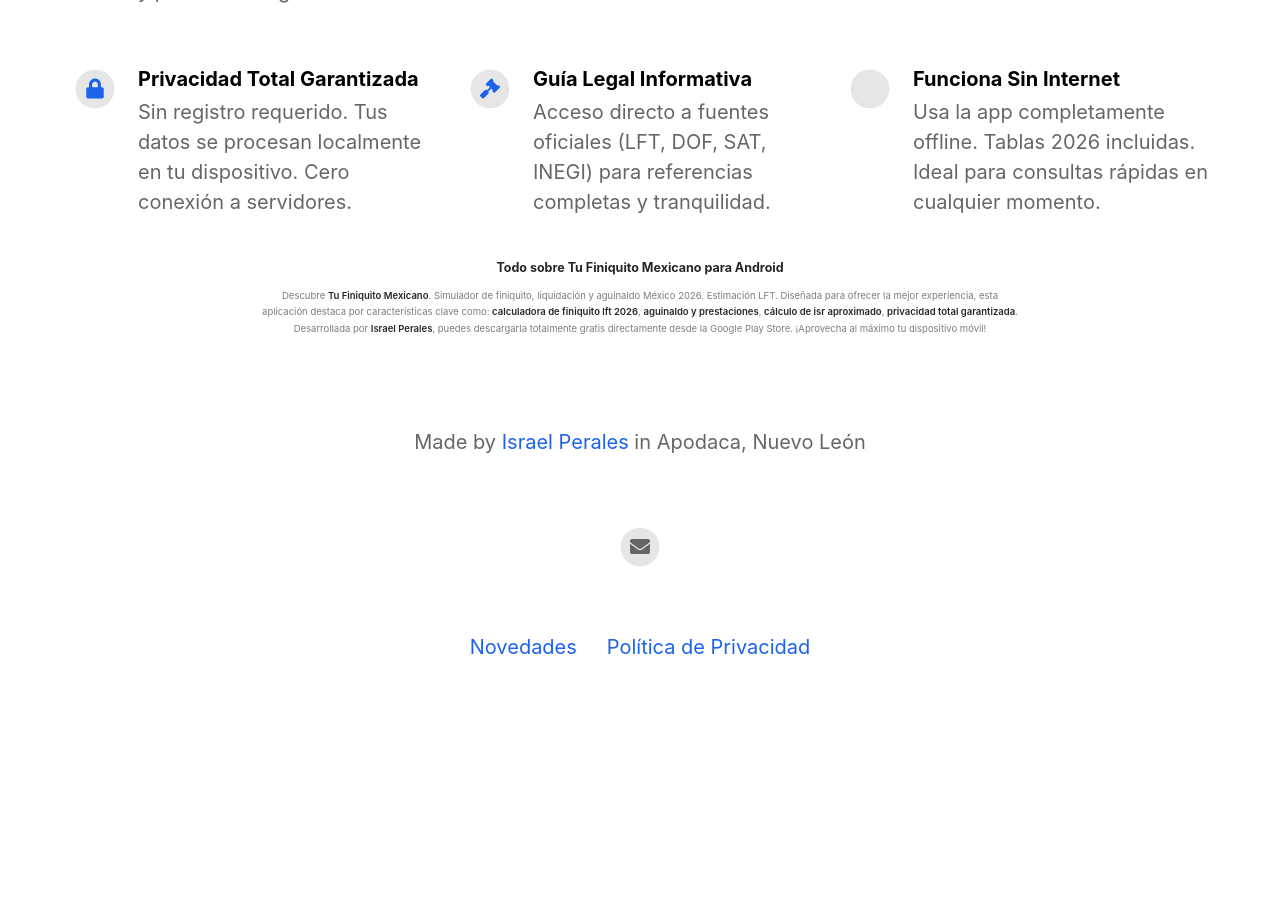
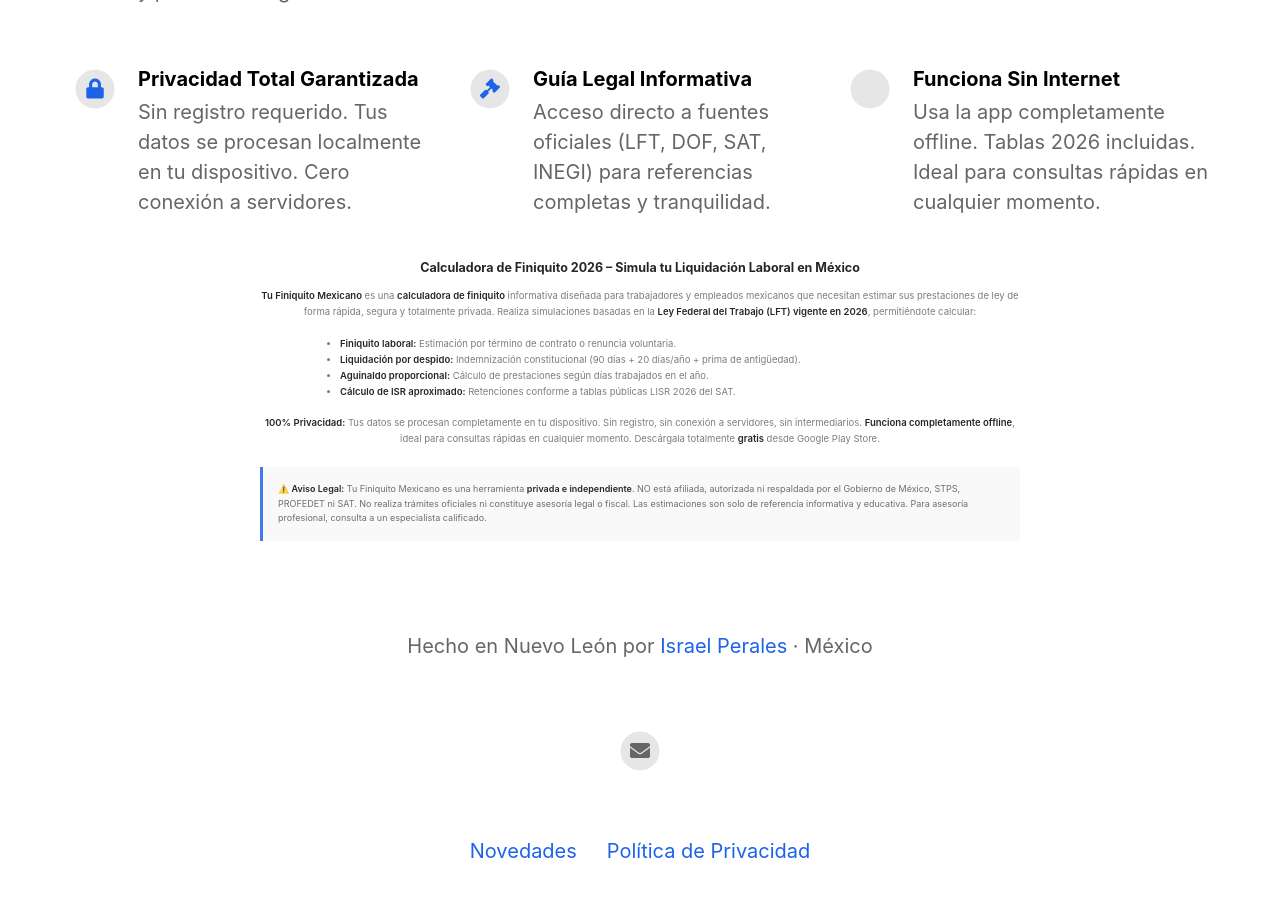
Before and after one commit to ripper2hl/tu-finiquito-mexicano-landing, a Jekyll site: the page built from index.html, in a window 1280 px wide and 900 px high, scrolled down 1306 px. Shown: the top 897 px of the window. Built offline with Jekyll 4.4.1, drawn with Linux system fonts in a browser that asks for light colours; nearby versions of some CDN libraries; before the commit the page ends 2033 px from its top, so only the background shows below that; some of the changed text lies outside the part shown.

Commit message:
feat: Update app description and footer text for clarity and localization

```diff
--- a/_config.yml
+++ b/_config.yml
@@ -19,7 +19,7 @@ app_description                       : Simulador de finiquito, liquidación y a
 # ====================================================
 # Localization & Dynamic Content
 # ====================================================
-price_text: "Free"                              # Text shown instead of price
+price_text: "Gratis, Sin registro"                              # Text shown instead of price
 changelog_title                       : Novedades
 latest_changes                        : "¡Lanzamiento oficial v1.0! <br>- Calculadora laboral actualizada con tablas de la LFT e ISR para 2026.<br>- Nueva sección de Guía Legal con acceso directo a fuentes oficiales (SAT, DOF, LFT, INEGI).<br>- Se añadió un aviso de deslinde de responsabilidad (Disclaimer) para mayor claridad y transparencia.<br>- Privacidad total: Tus cálculos se procesan de forma local y segura."
 
@@ -29,8 +29,8 @@ latest_changes                        : "¡Lanzamiento oficial v1.0! <br>- Calcu
 # ====================================================
 your_name                             : Israel Perales
 your_link: https://www.israel-perales.com
-your_city: Apodaca, Nuevo León
-email_address: contact@yourdomain.com
+your_city: Nuevo León
+email_address: israel-perales@outlook.com
 
 linkedin_username:
 linkedin_company:
--- a/_includes/footer.html
+++ b/_includes/footer.html
@@ -1,6 +1,6 @@
 <footer>
 	{% if site.your_name %}
-	<p class="footerText">Made by {% if site.your_link %}<a href="{{ site.your_link }}">{% endif %}{{ site.your_name }}{% if site.your_link %}</a>{% endif %}{% if site.your_city %} in {{ site.your_city }}{% endif %}</p>
+	<p class="footerText">Hecho en {% if site.your_city %}{{ site.your_city }} por {% endif %}{% if site.your_link %}<a href="{{ site.your_link }}">{% endif %}{{ site.your_name }}{% if site.your_link %}</a>{% endif %} · México</p>
 	{% endif %}
 	<div class="footerIcons">
 
--- a/_includes/seo-content.html
+++ b/_includes/seo-content.html
@@ -1,17 +1,24 @@
 <section class="seo-content">
-    <h2>Todo sobre {{ site.app_name }} para Android</h2>
+    <h2>Calculadora de Finiquito 2026 – Simula tu Liquidación Laboral en México</h2>
+
     <p>
-        Descubre <strong>{{ site.app_name }}</strong>. {{ site.app_description }}
-        {% if site.features.size > 0 %}
-        Diseñada para ofrecer la mejor experiencia, esta aplicación destaca por características clave como:
-        {% for feature in site.features limit:4 %}
-        <strong>{{ feature.title | downcase }}</strong>{% if forloop.last == false %}, {% else %}.{% endif %}
-        {% endfor %}
-        {% endif %}
+        <strong>{{ site.app_name }}</strong> es una <strong>calculadora de finiquito</strong> informativa diseñada para trabajadores y empleados mexicanos que necesitan estimar sus prestaciones de ley de forma rápida, segura y totalmente privada. Realiza simulaciones basadas en la <strong>Ley Federal del Trabajo (LFT) vigente en 2026</strong>, permitiéndote calcular:
     </p>
+
+    <ul style="text-align: left; max-width: 600px; margin: 1.5rem auto;">
+        <li><strong>Finiquito laboral:</strong> Estimación por término de contrato o renuncia voluntaria.</li>
+        <li><strong>Liquidación por despido:</strong> Indemnización constitucional (90 días + 20 días/año + prima de antigüedad).</li>
+        <li><strong>Aguinaldo proporcional:</strong> Cálculo de prestaciones según días trabajados en el año.</li>
+        <li><strong>Cálculo de ISR aproximado:</strong> Retenciones conforme a tablas públicas LISR 2026 del SAT.</li>
+    </ul>
+
     <p>
-        Desarrollada por <strong>{{ site.your_name | default: 'nuestro equipo' }}</strong>, puedes {% if site.app_price
-        == 'Gratis' or site.app_price == 'Free' %}descargarla totalmente gratis{% else %}conseguirla por {{
-        site.app_price }}{% endif %} directamente desde la Google Play Store. ¡Aprovecha al máximo tu dispositivo móvil!
+        <strong>100% Privacidad:</strong> Tus datos se procesan completamente en tu dispositivo. Sin registro, sin conexión a servidores, sin intermediarios. <strong>Funciona completamente offline</strong>, ideal para consultas rápidas en cualquier momento. Descárgala totalmente <strong>gratis</strong> desde Google Play Store.
     </p>
+
+    <div style="margin-top: 2rem; padding: 1.5rem; background-color: #f9f9f9; border-left: 3px solid #1d63ea; text-align: left;">
+        <p style="margin: 0; font-size: 0.9rem; line-height: 1.6; color: #555;">
+            <strong>⚠️ Aviso Legal:</strong> {{ site.app_name }} es una herramienta <strong>privada e independiente</strong>. NO está afiliada, autorizada ni respaldada por el Gobierno de México, STPS, PROFEDET ni SAT. No realiza trámites oficiales ni constituye asesoría legal o fiscal. Las estimaciones son solo de referencia informativa y educativa. Para asesoría profesional, consulta a un especialista calificado.
+        </p>
+    </div>
 </section>
```
